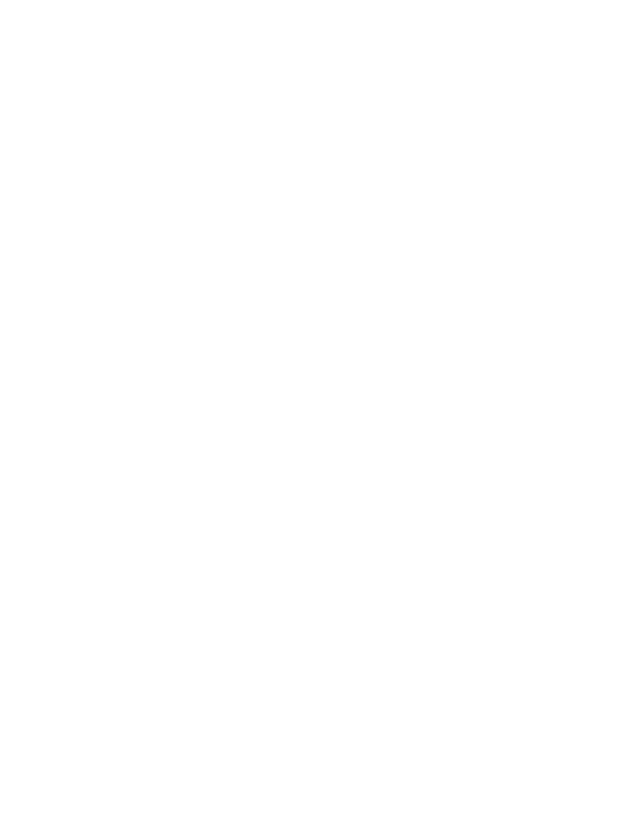
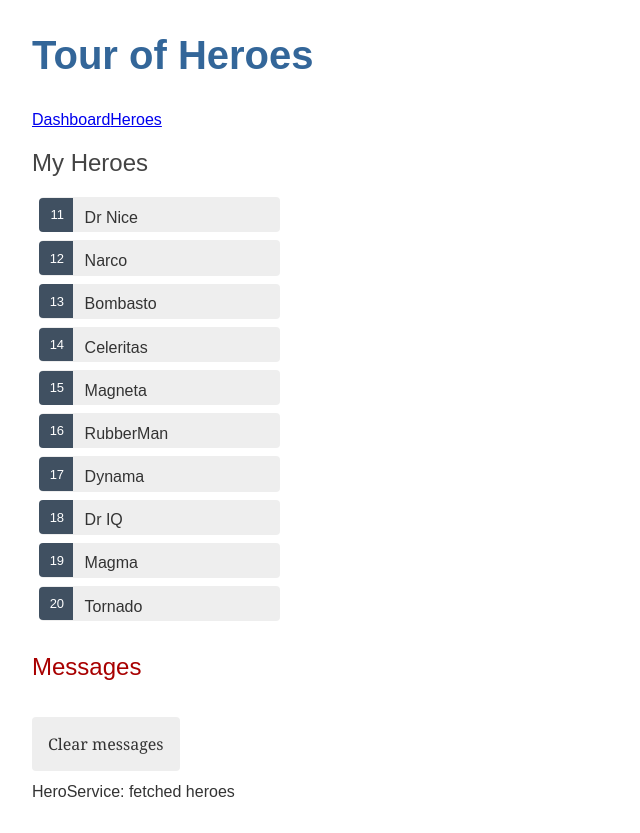
Before and after one commit to ShaniAharon/Angular-tour, an Angular app: page /heroes in a window 1280 px wide. Shown: the whole page, without its empty margins (0-640 px from the left). Before the commit the page ends 800 px from the top, so only its background shows below. Built offline with nearby package versions, Linux system fonts and the light colour scheme.

Commit message:
feat:  end navigation

```diff
--- a/src/app/cmps/hero-detail/hero-detail.component.html
+++ b/src/app/cmps/hero-detail/hero-detail.component.html
@@ -1,4 +1,5 @@
 <div *ngIf="hero">
+  <button type="button" (click)="goBack()">go back</button>
   <h2>{{ hero.name | uppercase }}</h2>
   <div><span>id:</span>{{ hero.id }}</div>
   <div>
--- a/src/app/cmps/hero-detail/hero-detail.component.ts
+++ b/src/app/cmps/hero-detail/hero-detail.component.ts
@@ -1,5 +1,8 @@
+import { Location } from '@angular/common';
 import { Component, Input, OnInit } from '@angular/core';
+import { ActivatedRoute } from '@angular/router';
 import { Hero } from 'src/app/models/hero';
+import { HeroService } from 'src/app/services/hero.service';
 
 @Component({
   selector: 'app-hero-detail',
@@ -9,7 +12,27 @@
 export class HeroDetailComponent implements OnInit {
   @Input() hero?: Hero;
 
-  constructor() {}
+  constructor(
+    private route: ActivatedRoute,
+    private heroService: HeroService,
+    private location: Location
+  ) {}
 
-  ngOnInit(): void {}
+  ngOnInit(): void {
+    this.getHero();
+  }
+
+  //The route.snapshot is a static image of the route information shortly after the component was created.
+  //The paramMap is a dictionary of route parameter values extracted from the URL. The "id" key returns the id of the hero to fetch.
+  //Route parameters are always strings. The JavaScript Number function converts the string to a number,
+  //which is what a hero id should be.
+
+  getHero(): void {
+    const id = Number(this.route.snapshot.paramMap.get('id'));
+    this.heroService.getHero(id).subscribe((hero) => (this.hero = hero));
+  }
+
+  goBack(): void {
+    this.location.back();
+  }
 }
--- a/src/app/cmps/heroes/heroes.component.html
+++ b/src/app/cmps/heroes/heroes.component.html
@@ -2,9 +2,9 @@
 <ul class="heroes">
   <!-- The *ngFor is Angular's repeater directive. It repeats the host element for each element in a list. -->
   <li *ngFor="let hero of heroes">
-   <a routerLink="/detail/{{hero.id}}"></a>
+    <a routerLink="/detail/{{ hero.id }}">
       <span class="badge">{{ hero.id }}</span>
       <span class="name">{{ hero.name }}</span>
-    </button>
+    </a>
   </li>
 </ul>
--- a/src/app/cmps/heroes/heroes.component.scss
+++ b/src/app/cmps/heroes/heroes.component.scss
@@ -5,49 +5,35 @@
   padding: 0;
   width: 15em;
 }
-
 .heroes li {
-  display: flex;
+  position: relative;
+  cursor: pointer;
 }
 
-.heroes button {
-  flex: 1;
-  cursor: pointer;
-  position: relative;
-  left: 0;
-  background-color: #eee;
-  margin: 0.5em;
-  padding: 0;
-  border-radius: 4px;
-  display: flex;
-  align-items: stretch;
-  height: 1.8em;
-}
-
-.heroes button:hover {
-  color: #2c3a41;
-  background-color: #e6e6e6;
+.heroes li:hover {
   left: 0.1em;
 }
 
-.heroes button:active {
+.heroes a {
+  color: #333;
+  text-decoration: none;
+  background-color: #eee;
+  margin: 0.5em;
+  padding: 0.3em 0;
+  height: 1.6em;
+  border-radius: 4px;
+  display: block;
+  width: 100%;
+}
+
+.heroes a:hover {
+  color: #2c3a41;
+  background-color: #e6e6e6;
+}
+
+.heroes a:active {
   background-color: #525252;
   color: #fafafa;
-}
-
-.heroes button.selected {
-  background-color: black;
-  color: white;
-}
-
-.heroes button.selected:hover {
-  background-color: #505050;
-  color: white;
-}
-
-.heroes button.selected:active {
-  background-color: black;
-  color: white;
 }
 
 .heroes .badge {
@@ -57,10 +43,12 @@
   padding: 0.8em 0.7em 0 0.7em;
   background-color: #405061;
   line-height: 1em;
+  position: relative;
+  left: -1px;
+  top: -4px;
+  height: 1.8em;
+  min-width: 16px;
+  text-align: right;
   margin-right: 0.8em;
   border-radius: 4px 0 0 4px;
 }
-
-.heroes .name {
-  align-self: center;
-}
--- a/src/app/cmps/heroes/heroes.component.ts
+++ b/src/app/cmps/heroes/heroes.component.ts
@@ -1,7 +1,6 @@
 import { Component, OnInit } from '@angular/core';
 import { Hero } from 'src/app/models/hero';
 import { HeroService } from 'src/app/services/hero.service';
-import { MessageService } from 'src/app/services/message.service';
 
 //@Component is a decorator function that specifies the Angular metadata for the component.
 @Component({
--- a/src/app/services/hero.service.ts
+++ b/src/app/services/hero.service.ts
@@ -20,4 +20,10 @@
     this.messageService.add('HeroService: fetched heroes');
     return heroes;
   }
+
+  getHero(id: number): Observable<Hero> {
+    const hero = HEROES.find((h) => h.id === id)!;
+    this.messageService.add(`HeroService: fetched hero id=${id}`);
+    return of(hero);
+  }
 }
```
